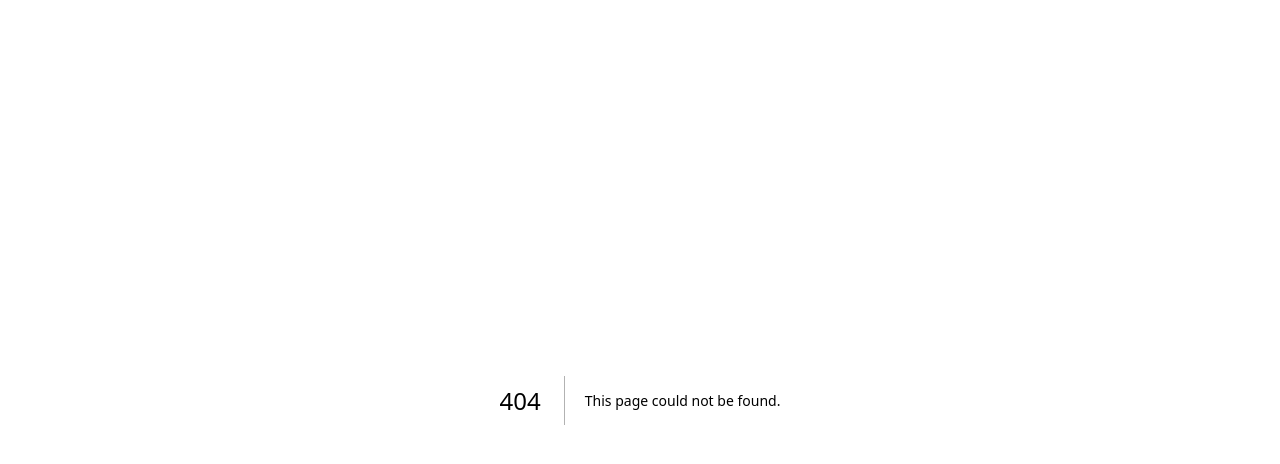
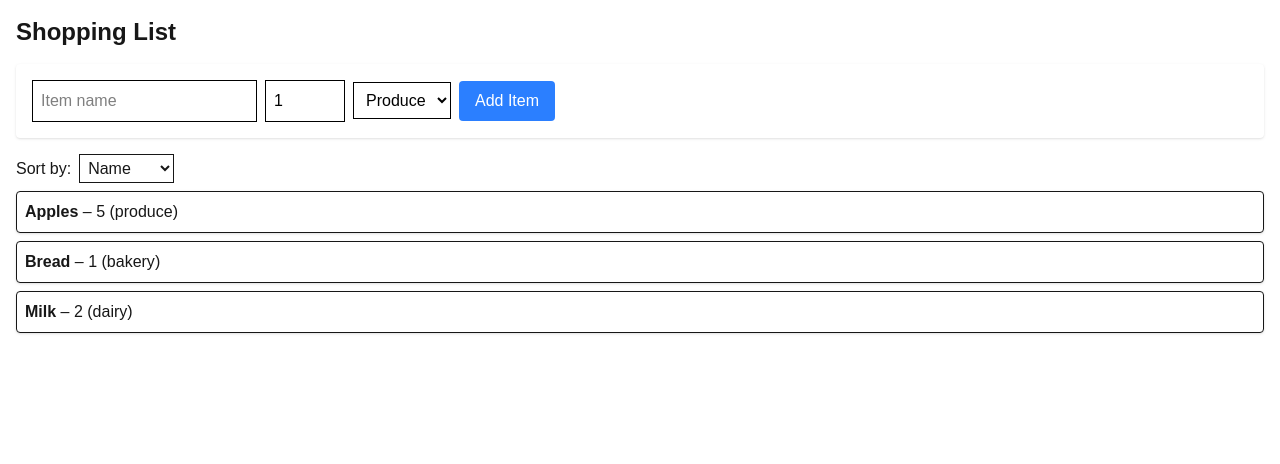
Before and after one commit to Parminder0/cprg306-assignments, a Next.js app: page /week-7 in a window 1280 px wide. Before the commit this address had no page. Shown: the top 464 px of the page. Built offline with nearby package versions, Linux system fonts and the light colour scheme.

Commit message:
Week 7 complete - merged NewItem and ItemList with sorting

```diff
--- a/app/page.js
+++ b/app/page.js
@@ -1,16 +1,47 @@
-import Link from 'next/link';
+"use client";
 
-export default function Home() {
+import Link from "next/link";
+
+export default function Page() {
   return (
-    <main className="p-4">
+    <main className="p-4 text-white">
       <h1 className="text-3xl font-bold mb-4">CPRG 306 Assignments</h1>
-      <ul className="list-disc pl-5 space-y-2">
-        <li><Link href="/week-1" className="text-blue-500 hover:underline">Week 1</Link></li>
-        <li><Link href="/week-2" className="text-blue-500 hover:underline">Week 2</Link></li>
-        <li><Link href="/week-3" className="text-blue-500 hover:underline">Week 3</Link></li>
-        <li><Link href="/week-4" className="text-blue-500 hover:underline">Week 4</Link></li>
-        <li><Link href="/week-5" className="text-blue-500 hover:underline">Week 5</Link></li>
-        <li><Link href="/week-6" className="text-blue-500 hover:underline">Week 6</Link></li>
+      <ul className="space-y-2 list-disc list-inside">
+        <li>
+          <Link href="/week-1">
+            <span className="text-blue-500 hover:underline">Week 1</span>
+          </Link>
+        </li>
+        <li>
+          <Link href="/week-2">
+            <span className="text-blue-500 hover:underline">Week 2</span>
+          </Link>
+        </li>
+        <li>
+          <Link href="/week-3">
+            <span className="text-blue-500 hover:underline">Week 3</span>
+          </Link>
+        </li>
+        <li>
+          <Link href="/week-4">
+            <span className="text-blue-500 hover:underline">Week 4</span>
+          </Link>
+        </li>
+        <li>
+          <Link href="/week-5">
+            <span className="text-blue-500 hover:underline">Week 5</span>
+          </Link>
+        </li>
+        <li>
+          <Link href="/week-6">
+            <span className="text-blue-500 hover:underline">Week 6</span>
+          </Link>
+        </li>
+        <li>
+          <Link href="/week-7">
+            <span className="text-blue-500 hover:underline">Week 7</span>
+          </Link>
+        </li>
       </ul>
     </main>
   );
--- /dev/null
+++ b/app/week-7/item-list.js
@@ -0,0 +1,39 @@
+"use client";
+
+import { useState } from "react";
+import Item from "./item";
+
+export default function ItemList({ items }) {
+  const [sortBy, setSortBy] = useState("name");
+
+  const sortedItems = [...items].sort((a, b) => {
+    if (sortBy === "name") {
+      return a.name.localeCompare(b.name);
+    } else if (sortBy === "category") {
+      return a.category.localeCompare(b.category);
+    }
+    return 0;
+  });
+
+  return (
+    <div>
+      <div className="mb-2">
+        <label className="mr-2 font-medium">Sort by:</label>
+        <select
+          value={sortBy}
+          onChange={(e) => setSortBy(e.target.value)}
+          className="border p-1"
+        >
+          <option value="name">Name</option>
+          <option value="category">Category</option>
+        </select>
+      </div>
+
+      <ul className="space-y-2">
+        {sortedItems.map((item) => (
+          <Item key={item.id} {...item} />
+        ))}
+      </ul>
+    </div>
+  );
+}
--- /dev/null
+++ b/app/week-7/item.js
@@ -0,0 +1,7 @@
+export default function Item({ name, quantity, category }) {
+  return (
+    <li className="border p-2 rounded shadow">
+      <strong>{name}</strong> – {quantity} ({category})
+    </li>
+  );
+}
--- /dev/null
+++ b/app/week-7/items.json
@@ -0,0 +1,20 @@
+[
+  {
+    "id": "a1",
+    "name": "Apples",
+    "quantity": 5,
+    "category": "produce"
+  },
+  {
+    "id": "b2",
+    "name": "Milk",
+    "quantity": 2,
+    "category": "dairy"
+  },
+  {
+    "id": "c3",
+    "name": "Bread",
+    "quantity": 1,
+    "category": "bakery"
+  }
+]
--- /dev/null
+++ b/app/week-7/new-item.js
@@ -0,0 +1,67 @@
+"use client";
+
+import { useState } from "react";
+
+export default function NewItem({ onAddItem }) {
+  const [name, setName] = useState("");
+  const [quantity, setQuantity] = useState(1);
+  const [category, setCategory] = useState("produce");
+
+  function handleSubmit(event) {
+    event.preventDefault();
+
+    const newItem = {
+      id: crypto.randomUUID(),
+      name,
+      quantity,
+      category,
+    };
+
+    onAddItem(newItem);
+
+    // Reset form
+    setName("");
+    setQuantity(1);
+    setCategory("produce");
+  }
+
+  return (
+    <form onSubmit={handleSubmit} className="bg-white p-4 rounded shadow mb-4">
+      <input
+        type="text"
+        placeholder="Item name"
+        value={name}
+        onChange={(e) => setName(e.target.value)}
+        required
+        className="border p-2 mr-2 text-black"
+      />
+
+      <input
+        type="number"
+        min="1"
+        max="99"
+        value={quantity}
+        onChange={(e) => setQuantity(Number(e.target.value))}
+        required
+        className="border p-2 w-20 mr-2 text-black"
+      />
+
+      <select
+        value={category}
+        onChange={(e) => setCategory(e.target.value)}
+        className="border p-2 mr-2 text-black"
+      >
+        <option value="produce">Produce</option>
+        <option value="dairy">Dairy</option>
+        <option value="bakery">Bakery</option>
+        <option value="meat">Meat</option>
+        <option value="frozen">Frozen</option>
+        <option value="other">Other</option>
+      </select>
+
+      <button type="submit" className="bg-blue-500 text-white px-4 py-2 rounded">
+        Add Item
+      </button>
+    </form>
+  );
+}
--- /dev/null
+++ b/app/week-7/page.js
@@ -0,0 +1,22 @@
+"use client";
+
+import React, { useState } from "react";
+import itemsData from "./items.json";
+import NewItem from "./new-item";
+import ItemList from "./item-list";
+
+export default function Page() {
+  const [items, setItems] = useState(itemsData);
+
+  function handleAddItem(newItem) {
+    setItems((prevItems) => [...prevItems, newItem]);
+  }
+
+  return (
+    <main className="p-4">
+      <h1 className="text-2xl font-bold mb-4">Shopping List</h1>
+      <NewItem onAddItem={handleAddItem} />
+      <ItemList items={items} />
+    </main>
+  );
+}
```
